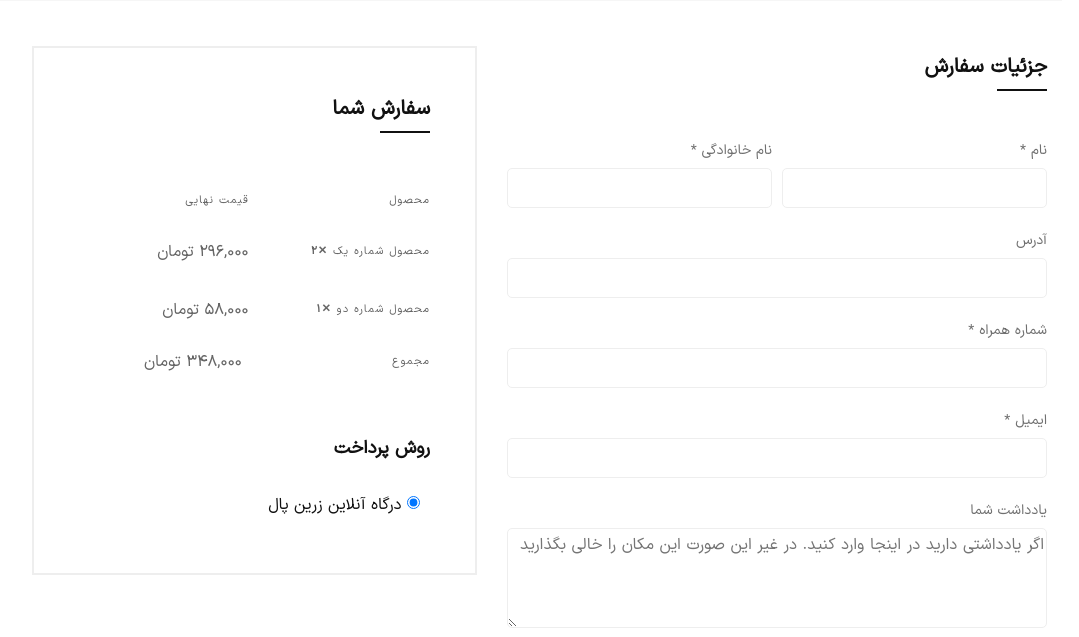
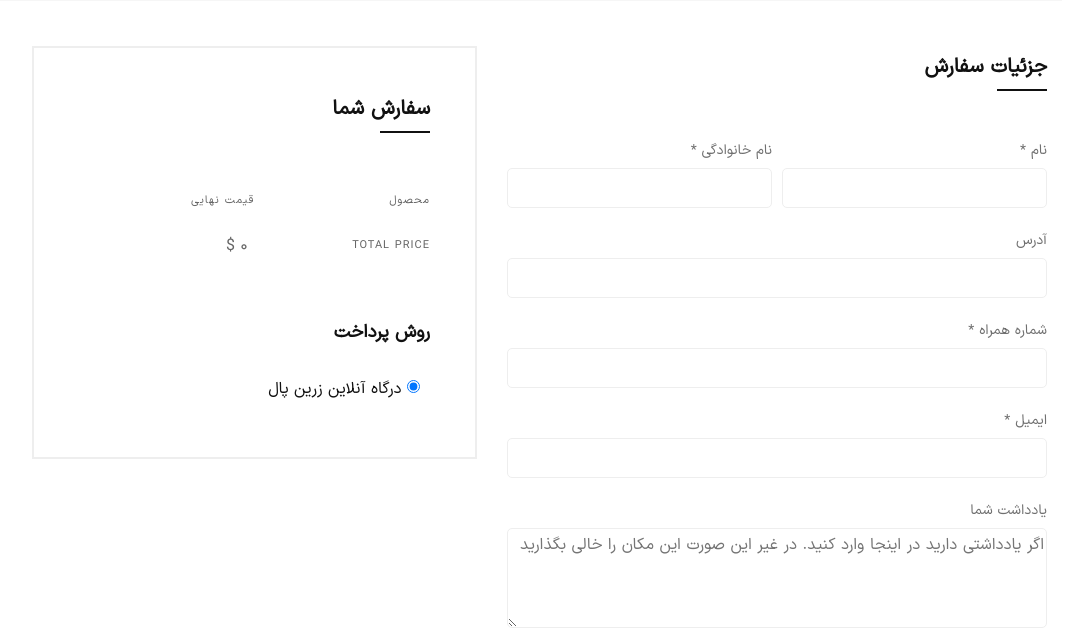
Before and after one commit to sabermodirian/django_e-shop, a Django app: page /order/create/ in a window 1280 px wide. Shown: the part 325-962 px from the top of the page, without its empty margins (166-1245 px from the left). Run offline with Django 4.2, Linux system fonts and the light colour scheme; parts of the project's set-up code (start-up, migrations or seed data) failed here and were passed over; some libraries are stand-ins or nearby versions; some web fonts are replaced.

Commit message:
118)تنظیم عناصر صفحه ی جزئیات سفارش (کادر سمت چپ همین صفحه)            order_create.html

```diff
--- a/cart/templates/cart/cart_sidebar.html
+++ b/cart/templates/cart/cart_sidebar.html
@@ -3,6 +3,9 @@
 {% load i18n %}
 {% load crispy_forms_tags %}
 {% load comment_tags %}
+{% load jalali_tags %}
+{% load persian_translation_tags %}
+{% load humanize %}
 <!-- Mini Cart Start sidebar -->
 
 <aside class="mini-cart" id="miniCart">
@@ -38,7 +41,7 @@
                     </ul>
                     <div class="mini-cart__total">
                         <span>{% trans 'total price' %}</span>
-                        <span class="ammount"> {{ cart.get_total_price_prdcts}}  {% translate '$' %}</span>
+                        <span class="ammount"> {{ cart.get_total_price_prdcts|intcomma:False|translate_number}} {% translate '$' %}</span>
                     </div>
                     <div class="mini-cart__buttons">
                         <a href="{% url 'cart:cart_detail' %}" class="btn btn-fullwidth btn-bg-sand mb--20">{% trans 'Go to Cart' %}</a>
--- a/orders/templates/orders/order_create.html
+++ b/orders/templates/orders/order_create.html
@@ -14,11 +14,9 @@
     <div class="main-content-wrapper">
 
         <!-- Breadcrumb area Start -->
-        {% trans 'Order' as x %}  {#  متغیر ارسالی از topheader.html#}
+        {% trans 'Order' as x %} {#  متغیر ارسالی از topheader.html#}
         {% include 'topheader.html' with header_name=x %}
         <!-- Breadcrumb area End -->
-
-
 
         {% block minicart %}
             <!-- Mini Cart Start sidebar  -->
@@ -26,9 +24,7 @@
             <!-- Mini Cart sidebar  End -->
         {% endblock minicart %}
 
-
         <!-- Main Content Wrapper Start -->
-
         <div class="page-content-inner">
             <div class="container">
                 <div class="row pt--50 pt-md--40 pt-sm--20"></div>
@@ -102,25 +98,32 @@
                                     </tr>
                                     </thead>
                                     <tbody>
-                                    <tr>
-                                        <th>محصول شماره یک
-                                            <strong><span>&#10005;</span>۲</strong>
-                                        </th>
-                                        <td class="text-right">۲۹۶,۰۰۰ تومان</td>
-                                    </tr>
-                                    <tr>
-                                        <th>محصول شماره دو
-                                            <strong><span>&#10005;</span>۱</strong>
-                                        </th>
-                                        <td class="text-right">۵۸,۰۰۰ تومان</td>
-                                    </tr>
+                                    {% for crt_item in cart %}
+
+                                        <tr>
+                                            <th>{{ crt_item.prdct_yld_obj.title }}
+                                                <strong><span> &#10005; </span> {{ crt_item.quantity }} {% translate 'Items' %}
+                                                </strong>
+                                            </th>
+
+                                            <td class="text-right"> {{ crt_item.prdct_yld_obj.price|intcomma:False|translate_number }} {% translate '$' %}</td>
+                                        </tr>
+                                    {% endfor %}
+
+
                                     </tbody>
                                     <tfoot>
                                     <tr class="cart-subtotal">
-                                        <th>مجموع</th>
-                                        <td class="text-right">۳۴۸,۰۰۰ تومان</td>
+                                        <th scope="row">{% trans 'total price' %}</th>
+                                        <td class="text-right">
+                                            <span class="amount">
+                                                {{ cart.get_total_price_prdcts|intcomma:False|translate_number }}
+                                                {% translate '$' %}
+                                            </span>
+                                        </td>
                                     </tr>
                                     </tfoot>
+
                                 </table>
                             </div>
                             <div class="checkout-payment">
```
